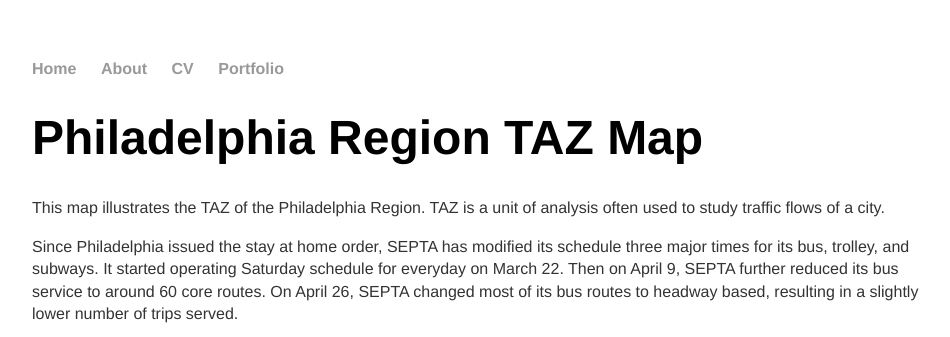
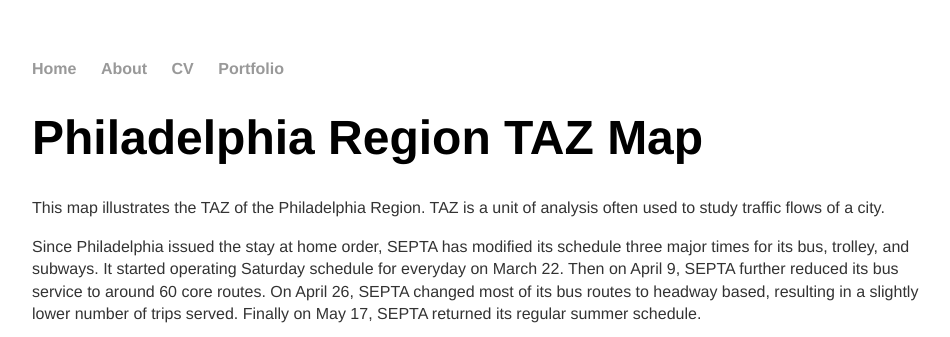
Before and after one commit to tzuyuanw/tzuyuanw.github.io, a Jekyll site: the page built from blog/phillytazmap.html, in a window 1280 px wide, cut to the strip 0-337 px from the top of the page. Shown: the whole strip, without its empty margins (160-1110 px from the left). Built offline with Jekyll 4.4.1, drawn with Linux system fonts in a browser that asks for light colours.

Commit message:
Update phillytazmap.html

```diff
--- a/blog/phillytazmap.html
+++ b/blog/phillytazmap.html
@@ -9,6 +9,7 @@
 		<p> Since Philadelphia issued the stay at home order, SEPTA has modified its schedule three major times for its bus, trolley, and subways.
 			It started operating Saturday schedule for everyday on March 22.
 			Then on April 9, SEPTA further reduced its bus service to around 60 core routes.
-			On April 26, SEPTA changed most of its bus routes to headway based, resulting in a slightly lower number of trips served. </p>
+			On April 26, SEPTA changed most of its bus routes to headway based, resulting in a slightly lower number of trips served.
+			Finally on May 17, SEPTA returned its regular summer schedule.</p>
 		<iframe src="GTFS_schedule_graph.html" frameborder="0" width="100%" height="500px"></iframe>
 	</div>
```
